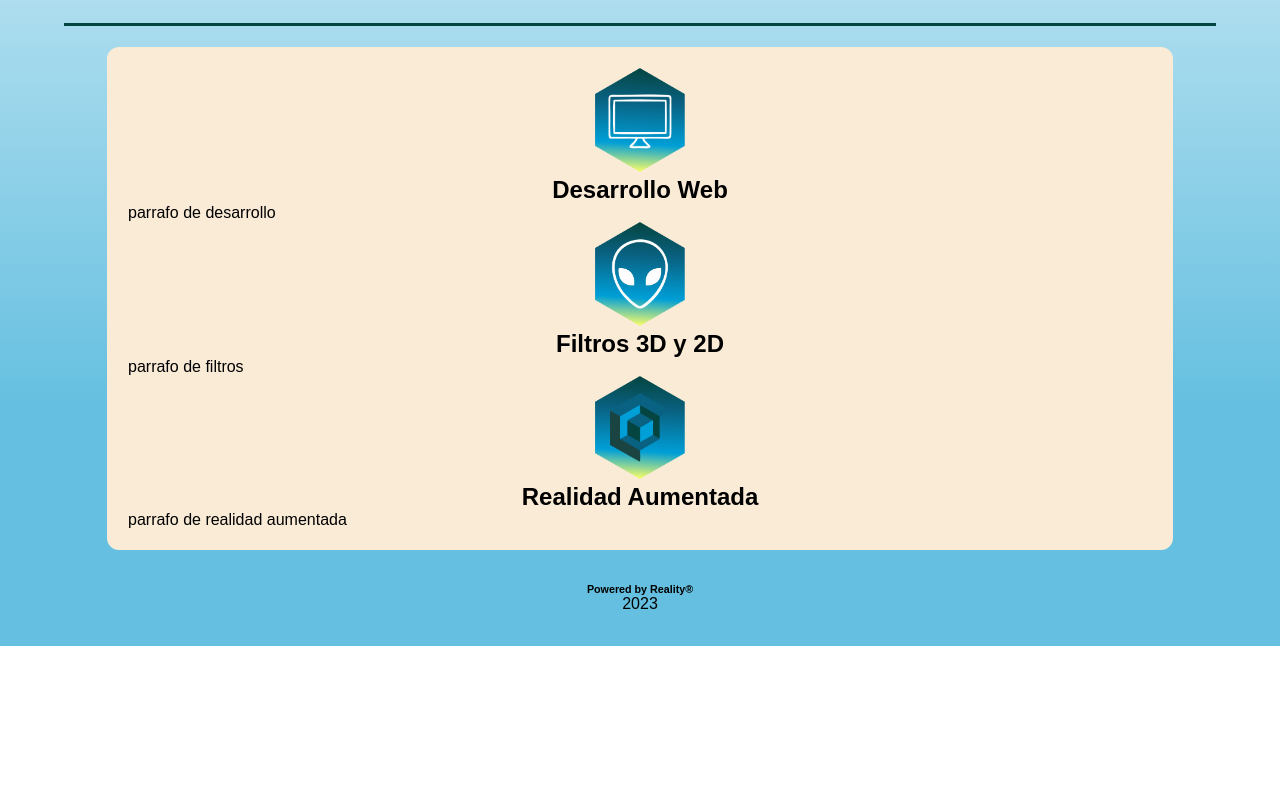
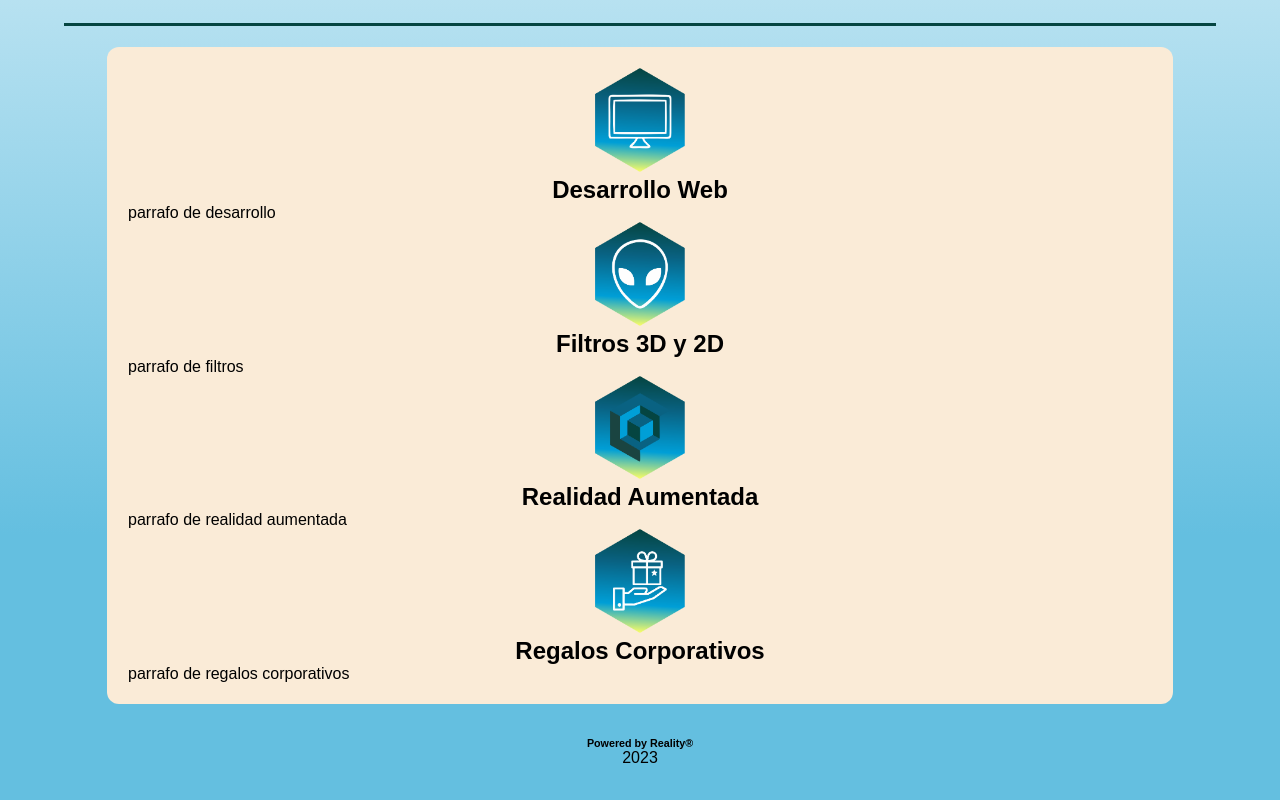
Before and after one commit to Niwde36/reality_web, a plain HTML site: page servicios.html in a window 1280 px wide. Shown: the part 463-1263 px from the top of the page. Before the commit the page ends 1109 px from the top, so only its background shows below. Drawn offline with Linux system fonts and the light colour scheme; a web font is replaced by a local one.

Commit message:
Agrego servicio de regalos corporativos

```diff
--- a/servicios.html
+++ b/servicios.html
@@ -84,6 +84,17 @@
             </p>
         </div>
 
+        <div class="pop">
+
+            <div class="img_pop">
+                <img src="./img/icono_pop_300px.png" alt="Icono de Regalos corporativos">
+                <h1>Regalos Corporativos</h1>
+            </div>
+            <p class="parrafo_pop">
+                parrafo de regalos corporativos
+            </p>
+        </div>
+
 
     </section>
 
--- a/style/servicios_style.css
+++ b/style/servicios_style.css
@@ -126,6 +126,18 @@ a{
 
 }
 
+.img_pop{
+    text-align: center;
+}
+
+.img_pop img{
+    width: 90px;
+}
+
+.img_pop h1{
+    margin: 0 auto;
+
+}
 
 .footer{
     text-align: center;
```
Also changed, not shown: img/icono_pop_300px.png (added).
